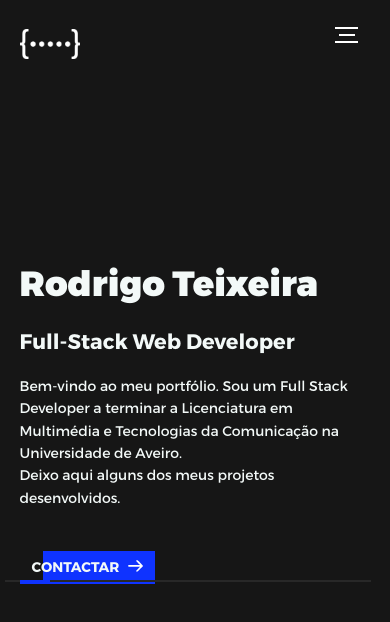
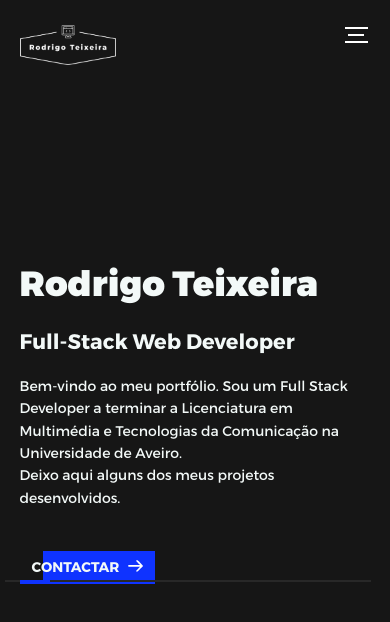
Before and after one commit to Rteixeira22/Protfolio, a plain HTML site: page index.html in a window 390 px wide. Drawn offline with nearby package versions, Linux system fonts and the light colour scheme.

Commit message:
logo about

```diff
--- a/assets/css/styles.css
+++ b/assets/css/styles.css
@@ -283,8 +283,9 @@ body {
 }
 
 .img_logo {
-    width: 20%;
+    width: 30%;
     margin-top: 6%;
+    cursor: pointer
 }
 
 
@@ -352,7 +353,7 @@ body {
 
 @media (max-width: 600px) {
     .skills-logos {
-        width: 30%;
+        width: 25%;
     }
 
     .about {
--- a/index.html
+++ b/index.html
@@ -22,7 +22,7 @@
             <div class="l-wrapper">
                 <header class="header">
                     <a  class="header--logo" onclick="document.getElementById('nav-home').click();">
-                        <img src="assets/img/logo.png" alt="1" class="img_logo">
+                        <img src="assets/img/logo2.png" alt="1" class="img_logo">
                     </a>
                     <div class="header--nav-toggle">
                         <span></span>
```
Also changed, not shown: assets/css/main.css (+2 -2 lines), assets/img/logo2.png (added).
